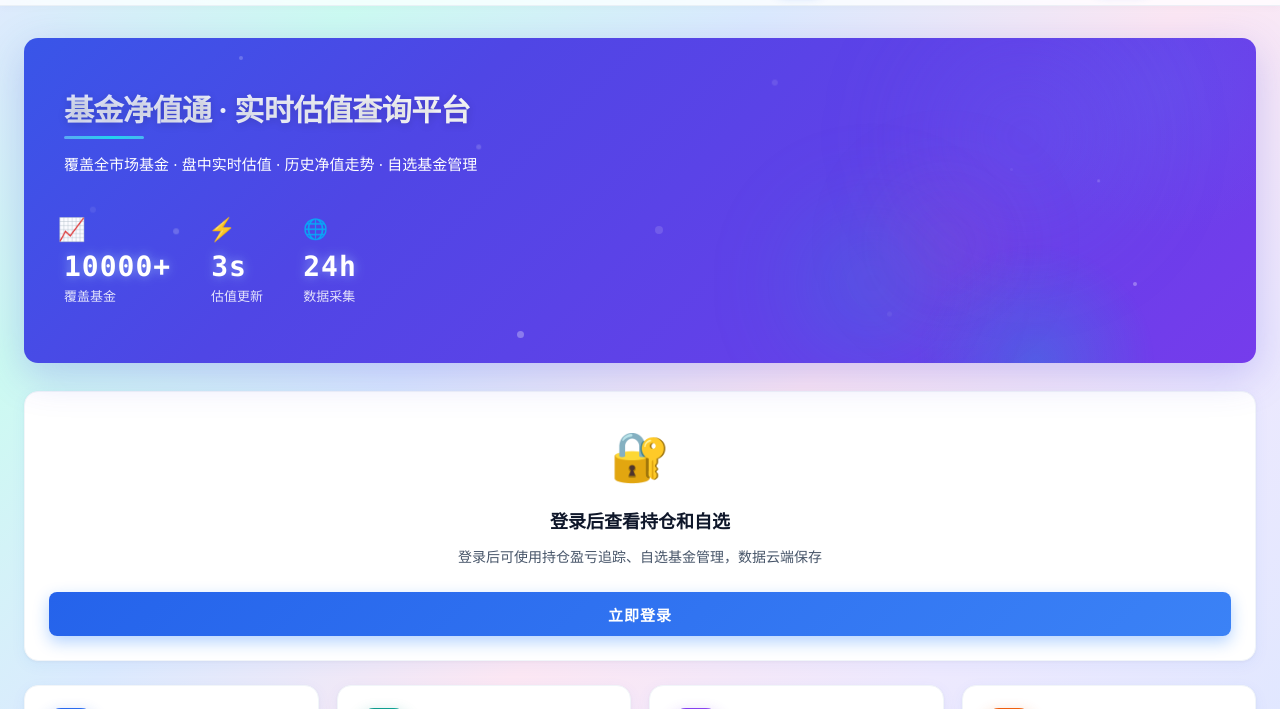
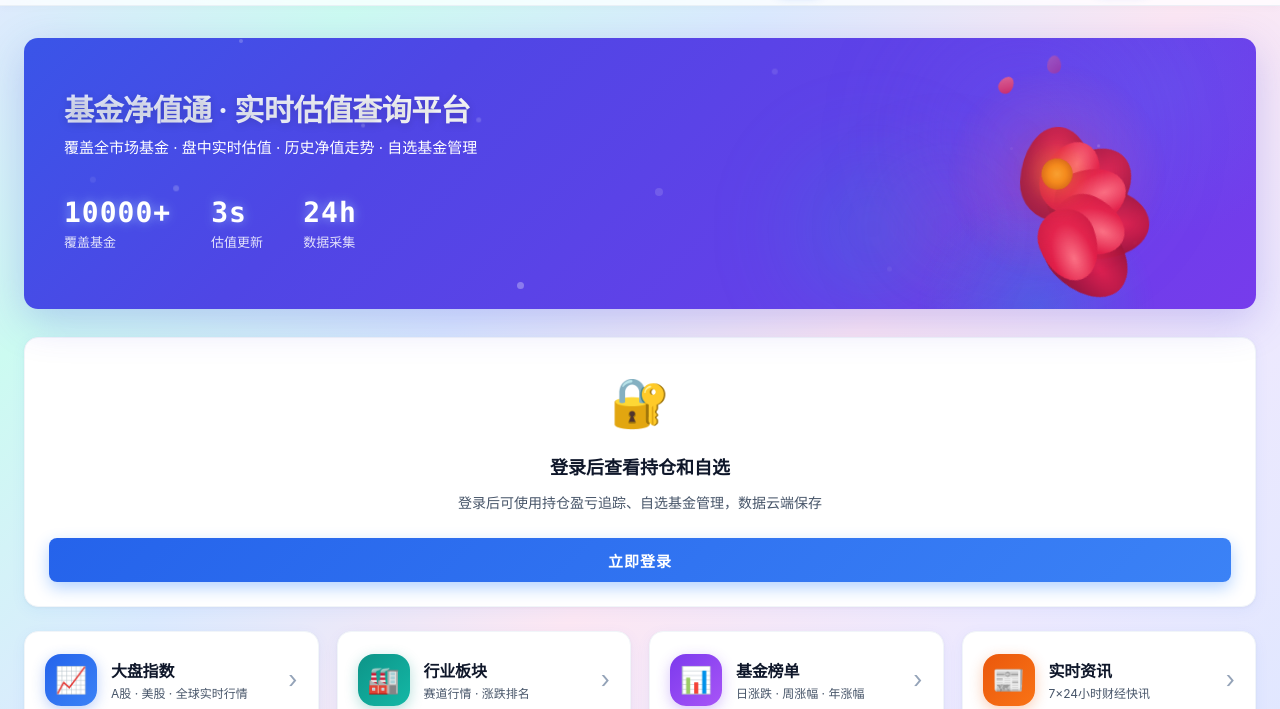
Before and after one commit to liu27liu/fund-query, a plain HTML site: page index.html in a window 1280 px wide. Shown: the part 58-767 px from the top of the page. Drawn offline with nearby package versions, Linux system fonts and the light colour scheme; no server answers.

Commit message:
feat: 去除统计图标和标题下划线,右侧加入玫瑰花开动画
改动:
1. 去除统计图标(📈⚡🌐)及对应CSS
2. 去除标题下划线动画及对应CSS
3. 右侧空白区域新增玫瑰花开动画:
   - 8片花瓣分两层(外4片深红+内4片亮红)依次绽放
   - 花瓣从scale(0)旋转展开,spring缓动
   - 金色花心最后绽放并持续发光
   - 玫瑰整体呼吸缩放
   - 玫瑰色光晕脉动
   - 5片花瓣从顶部飘落
4. 移动端隐藏玫瑰(避免遮挡内容)

```diff
--- a/css/style.css
+++ b/css/style.css
@@ -793,25 +793,191 @@ ul, ol { list-style: none; }
     100% { background-position: 200% center; }
 }
 
-/* ===== 标题下划线动画 ===== */
-.hero-accent-line {
-    height: 3px;
+/* ===== 玫瑰花开动画 ===== */
+.hero-rose {
+    position: absolute;
+    top: 50%;
+    right: 8%;
+    transform: translateY(-50%);
+    width: 200px;
+    height: 200px;
+    z-index: 2;
+    pointer-events: none;
+}
+
+.rose-wrap {
+    position: relative;
+    width: 100%;
+    height: 100%;
+}
+
+.rose {
+    position: absolute;
+    top: 50%;
+    left: 50%;
     width: 0;
-    background: linear-gradient(90deg, #818cf8, #22d3ee, #818cf8);
-    background-size: 200% 100%;
-    border-radius: 2px;
-    margin-bottom: 14px;
-    animation: accentLineGrow 1s ease-out 0.4s forwards, accentLineShimmer 3s linear infinite 1.4s;
-}
-
-@keyframes accentLineGrow {
-    from { width: 0; }
-    to { width: 80px; }
-}
-
-@keyframes accentLineShimmer {
-    0% { background-position: 0% 0%; }
-    100% { background-position: 200% 0%; }
+    height: 0;
+    transform: translate(-50%, -50%) scale(0);
+    animation: roseBloom 2.5s cubic-bezier(0.34, 1.2, 0.64, 1) 0.5s forwards, roseBreathe 6s ease-in-out 3s infinite;
+}
+
+@keyframes roseBloom {
+    0% { transform: translate(-50%, -50%) scale(0) rotate(-180deg); }
+    100% { transform: translate(-50%, -50%) scale(1) rotate(0deg); }
+}
+
+@keyframes roseBreathe {
+    0%, 100% { transform: translate(-50%, -50%) scale(1) rotate(0deg); }
+    50% { transform: translate(-50%, -50%) scale(1.06) rotate(3deg); }
+}
+
+/* 花瓣 */
+.rose .petal {
+    position: absolute;
+    width: 70px;
+    height: 90px;
+    top: -45px;
+    left: -35px;
+    border-radius: 50% 50% 50% 50% / 60% 60% 40% 40%;
+    transform-origin: 50% 100%;
+    opacity: 0;
+}
+
+/* 外层花瓣(最深红) */
+.rose .petal-1 {
+    background: radial-gradient(ellipse at 50% 30%, #e11d48 0%, #9f1239 60%, #881337 100%);
+    transform: rotate(0deg) scale(0);
+    animation: petalOpen1 1s ease-out 0.8s forwards;
+}
+.rose .petal-2 {
+    background: radial-gradient(ellipse at 50% 30%, #e11d48 0%, #9f1239 60%, #881337 100%);
+    transform: rotate(45deg) scale(0);
+    animation: petalOpen2 1s ease-out 0.9s forwards;
+}
+.rose .petal-3 {
+    background: radial-gradient(ellipse at 50% 30%, #e11d48 0%, #9f1239 60%, #881337 100%);
+    transform: rotate(90deg) scale(0);
+    animation: petalOpen3 1s ease-out 1s forwards;
+}
+.rose .petal-4 {
+    background: radial-gradient(ellipse at 50% 30%, #e11d48 0%, #9f1239 60%, #881337 100%);
+    transform: rotate(135deg) scale(0);
+    animation: petalOpen4 1s ease-out 1.1s forwards;
+}
+
+/* 内层花瓣(较亮红) */
+.rose .petal-5 {
+    background: radial-gradient(ellipse at 50% 30%, #fb7185 0%, #e11d48 50%, #be123c 100%);
+    width: 55px;
+    height: 70px;
+    top: -35px;
+    left: -27px;
+    transform: rotate(22deg) scale(0);
+    animation: petalOpen5 0.9s ease-out 1.3s forwards;
+}
+.rose .petal-6 {
+    background: radial-gradient(ellipse at 50% 30%, #fb7185 0%, #e11d48 50%, #be123c 100%);
+    width: 55px;
+    height: 70px;
+    top: -35px;
+    left: -27px;
+    transform: rotate(67deg) scale(0);
+    animation: petalOpen6 0.9s ease-out 1.45s forwards;
+}
+.rose .petal-7 {
+    background: radial-gradient(ellipse at 50% 30%, #fb7185 0%, #e11d48 50%, #be123c 100%);
+    width: 55px;
+    height: 70px;
+    top: -35px;
+    left: -27px;
+    transform: rotate(112deg) scale(0);
+    animation: petalOpen7 0.9s ease-out 1.6s forwards;
+}
+.rose .petal-8 {
+    background: radial-gradient(ellipse at 50% 30%, #fb7185 0%, #e11d48 50%, #be123c 100%);
+    width: 55px;
+    height: 70px;
+    top: -35px;
+    left: -27px;
+    transform: rotate(157deg) scale(0);
+    animation: petalOpen8 0.9s ease-out 1.75s forwards;
+}
+
+@keyframes petalOpen1 { to { transform: rotate(0deg) scale(1); opacity: 0.95; } }
+@keyframes petalOpen2 { to { transform: rotate(45deg) scale(1); opacity: 0.95; } }
+@keyframes petalOpen3 { to { transform: rotate(90deg) scale(1); opacity: 0.95; } }
+@keyframes petalOpen4 { to { transform: rotate(135deg) scale(1); opacity: 0.95; } }
+@keyframes petalOpen5 { to { transform: rotate(22deg) scale(1); opacity: 1; } }
+@keyframes petalOpen6 { to { transform: rotate(67deg) scale(1); opacity: 1; } }
+@keyframes petalOpen7 { to { transform: rotate(112deg) scale(1); opacity: 1; } }
+@keyframes petalOpen8 { to { transform: rotate(157deg) scale(1); opacity: 1; } }
+
+/* 花心 */
+.rose-center {
+    position: absolute;
+    width: 30px;
+    height: 30px;
+    top: -15px;
+    left: -15px;
+    border-radius: 50%;
+    background: radial-gradient(circle, #fbbf24 0%, #f59e0b 40%, #b45309 100%);
+    opacity: 0;
+    transform: scale(0);
+    animation: centerBloom 0.8s ease-out 2.2s forwards, centerGlow 3s ease-in-out 3s infinite;
+    box-shadow: 0 0 20px rgba(251, 191, 36, 0.6);
+}
+
+@keyframes centerBloom {
+    to { opacity: 1; transform: scale(1); }
+}
+
+@keyframes centerGlow {
+    0%, 100% { box-shadow: 0 0 15px rgba(251, 191, 36, 0.5); }
+    50% { box-shadow: 0 0 30px rgba(251, 191, 36, 0.8), 0 0 50px rgba(251, 113, 133, 0.3); }
+}
+
+/* 玫瑰光晕 */
+.rose-glow {
+    position: absolute;
+    top: 50%;
+    left: 50%;
+    width: 180px;
+    height: 180px;
+    transform: translate(-50%, -50%) scale(0);
+    background: radial-gradient(circle, rgba(244, 63, 94, 0.25) 0%, rgba(251, 113, 133, 0.1) 40%, transparent 70%);
+    border-radius: 50%;
+    animation: glowPulse 4s ease-in-out 2.5s infinite;
+    pointer-events: none;
+}
+
+@keyframes glowPulse {
+    0%, 100% { transform: translate(-50%, -50%) scale(1); opacity: 0.6; }
+    50% { transform: translate(-50%, -50%) scale(1.3); opacity: 1; }
+}
+
+/* 飘落花瓣 */
+.petal-fall {
+    position: absolute;
+    width: 14px;
+    height: 18px;
+    top: -20px;
+    border-radius: 50% 50% 50% 50% / 60% 60% 40% 40%;
+    background: linear-gradient(135deg, #fb7185, #e11d48);
+    opacity: 0;
+    animation: petalFall 8s ease-in infinite;
+}
+
+.petal-fall.p1 { left: 20%; animation-delay: 3s; }
+.petal-fall.p2 { left: 45%; animation-delay: 4.5s; }
+.petal-fall.p3 { left: 70%; animation-delay: 5.5s; }
+.petal-fall.p4 { left: 35%; animation-delay: 7s; }
+.petal-fall.p5 { left: 80%; animation-delay: 6s; }
+
+@keyframes petalFall {
+    0% { transform: translateY(0) rotate(0deg); opacity: 0; }
+    10% { opacity: 0.8; }
+    90% { opacity: 0.6; }
+    100% { transform: translateY(220px) rotate(360deg) translateX(30px); opacity: 0; }
 }
 
 .hero-subtitle-anim {
@@ -858,22 +1024,6 @@ ul, ol { list-style: none; }
 
 .hero-stat:hover::before {
     opacity: 1;
-}
-
-/* 统计图标 */
-.hero-stat .stat-icon {
-    font-size: 20px;
-    margin-bottom: 4px;
-    animation: statIconPulse 3s ease-in-out infinite;
-}
-
-.hero-stat:nth-child(1) .stat-icon { animation-delay: 0s; }
-.hero-stat:nth-child(2) .stat-icon { animation-delay: 1s; }
-.hero-stat:nth-child(3) .stat-icon { animation-delay: 2s; }
-
-@keyframes statIconPulse {
-    0%, 100% { transform: scale(1); opacity: 0.9; }
-    50% { transform: scale(1.15); opacity: 1; }
 }
 
 /* 装饰性光斑 */
@@ -3739,6 +3889,10 @@ select.form-input {
         padding: 32px 22px;
     }
 
+    .hero-rose {
+        display: none;
+    }
+
     .home-hero h1 {
         font-size: 22px;
     }
--- a/index.html
+++ b/index.html
@@ -6,7 +6,7 @@
     <title>基金净值通 - 实时估值 · 持仓盈亏 · 自选管理</title>
     <meta name="description" content="轻量级基金净值查询平台，覆盖全市场基金，盘中实时估值、持仓盈亏计算、历史净值走势、自选基金管理">
     <link rel="icon" type="image/jpeg" href="assets/logo.jpg">
-    <link rel="stylesheet" href="css/style.css?v=81">
+    <link rel="stylesheet" href="css/style.css?v=82">
     <script defer src="https://cdn.jsdelivr.net/npm/echarts@5.4.3/dist/echarts.min.js"></script>
 </head>
 <body>
@@ -98,6 +98,6 @@
 
     <script src="js/api.js?v=54"></script>
     <script src="js/store.js?v=50"></script>
-    <script src="js/app.js?v=94"></script>
+    <script src="js/app.js?v=95"></script>
 </body>
 </html>
```
Also changed, not shown: js/app.js.
